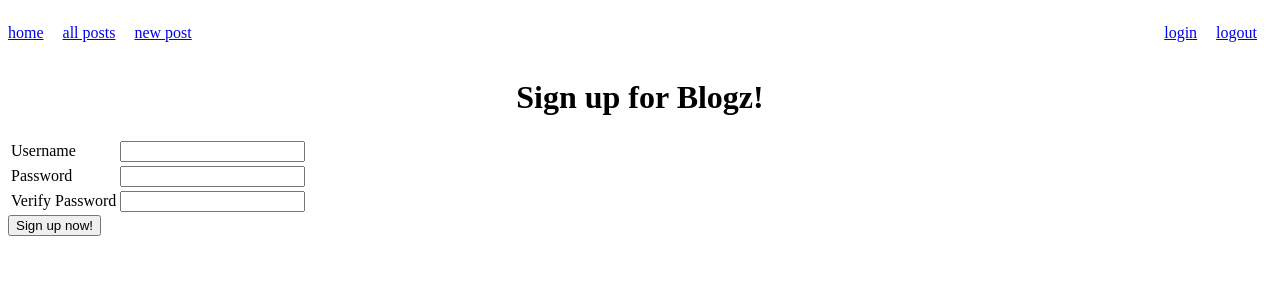
After one commit to dalehopper/blogz, a Flask app: page /signup in a window 1280 px wide. The commit adds this page. Shown: the top 300 px of the page. Run offline with Flask 2, Linux system fonts and the light colour scheme.

Commit message:
abd do dynamic user pages, uncomment pass protection

```diff
--- a/main.py
+++ b/main.py
@@ -1,11 +1,12 @@
-from flask import Flask, request, redirect, render_template
+from flask import Flask, request, redirect, render_template, session, flash
 from flask_sqlalchemy import SQLAlchemy
 
 app = Flask(__name__)
 app.config['DEBUG'] = True
-app.config['SQLALCHEMY_DATABASE_URI'] = 'mysql+pymysql://build-a-blog:123456@localhost:3306/build-a-blog'
+app.config['SQLALCHEMY_DATABASE_URI'] = 'mysql+pymysql://blogz:123456@localhost:3306/blogz'
 app.config['SQLALCHEMY_ECHO'] = True
 db = SQLAlchemy(app)
+app.secret_key = 'bobItsAboy!'
 
 
 class Blog(db.Model):
@@ -13,13 +14,32 @@ class Blog(db.Model):
     id = db.Column(db.Integer, primary_key=True)
     title = db.Column(db.String(120))
     body = db.Column(db.String(6000))
+    owner_id = db.Column(db.Integer, db.ForeignKey('user.id'))
 
-    def __init__(self, title, body):
+    def __init__(self, title, body, owner):
         self.title = title
         self.body = body
+        self.owner = owner
+class User(db.Model):
+    id = db.Column(db.Integer, primary_key=True)
+    username = db.Column(db.String(120))
+    password = db.Column(db.String(120))
+    blogs = db.relationship('Blog', backref='owner')
+
+    def __init__(self, username, password):
+        self.username = username
+        self.password = password
+
+""" @app.before_request
+def require_login():
+    allowed_routes = ['login', 'signup', 'index", "view_edit"]
+    if request.endpoint not in allowed_routes and 'username' not in session:
+return redirect('/login') """
+
 @app.route('/')
 def index():
-    return redirect('/blog')
+    users = User.query.all()
+    return render_template('index.html', title = "Our Blogz Users:", users = users)
 
 @app.route('/blog', methods=['POST', 'GET'])
 def view_edit():
@@ -39,7 +59,7 @@ def view_edit():
     requested_id = request.args.get("id")
     if requested_id == None:
         blogs = Blog.query.all()
-        return render_template('index.html', title = 'Build A Blog!', blogs = blogs)
+        return render_template('bloglist.html', title = 'Blogz!', blogs = blogs)
     #handles clicks on blog title links
     else:
         requested_blog = Blog.query.get(requested_id)
@@ -48,5 +68,64 @@ def view_edit():
 def add_blog():
     return render_template("newpost.html", title = "Make a New Blog")
 
+
+@app.route('/login', methods=['POST', 'GET'])
+def login():
+    if request.method == 'POST':
+        username = request.form['username']
+        password = request.form['password']
+        user = User.query.filter_by(username=username).first()
+        if user and user.password == password:
+            session['username'] = username
+            flash("Logged in")
+            return redirect('/newpost')
+        else:
+            flash('User password incorrect, or user does not exist', 'error')
+
+    return render_template('login.html', title = "Log into Blogz")
+
+@app.route('/signup', methods=['POST', 'GET'])
+def signup():
+    if request.method == 'POST':
+        username = request.form['username']
+        password = request.form['password']
+        verify = request.form['verify']
+
+
+        # validate user's data
+        errors = 0
+        existing_user = User.query.filter_by(username=username).first()
+        if not (username and password and verify):
+            flash ('One or more fields is invalid!', 'error')
+            errors +=1
+        if existing_user:
+            flash ('Sorry! That username is taken.  :(', 'error')
+            errors +=1
+        if password != verify:
+            flash ('Passwords do not match!', 'error')
+            errors +=1
+        if (len(username) < 3 or len(password) < 3):
+            flash ('Username and password must be at least 3 characters long!', 'error')
+            errors +=1
+        if errors >0:
+            return redirect ('/signup')
+
+        if not existing_user:
+            new_user = User(username, password)
+            db.session.add(new_user)
+            db.session.commit()
+            session['username'] = username
+            return redirect('/newpost')
+
+
+    return render_template('signup.html', title = "Sign up for Blogz!")
+
+@app.route('/logout')
+def logout():
+    del session['username']
+    return redirect('/blog')
+
+
+
 if __name__ == '__main__':
     app.run()
--- a/templates/base.html
+++ b/templates/base.html
@@ -1,7 +1,7 @@
 <!DOCTYPE html>
 <html>
     <head>
-        <title>Build a Blog</title>
+        <title>blogz</title>
         <style type="text/css">
             .error {
                 color: red;
@@ -9,13 +9,43 @@
             h1 {
                 text-align:center;
             }
+            nav ul {
+                padding: 0;
+                display: inline-block;
+            }
+
+            nav ul li {
+                list-style: none;
+                display: inline-block;
+                margin-right: 15px;
+            }
+
+            nav #user-account {
+                float: right;
+            }
+
         </style>
     </head>
     <body>
-
-        <a href="/blog">Main Blog Page</a>
-        <a href="/newpost">Add New Blog Entry</a>
+        <nav>
+            <ul id="user-account">
+                <li><a href="/login">login</a></li>
+                <li><a href="/logout">logout</a></li>
+            </ul>
+            <ul>
+                <li><a href="/">home</a></li>
+                <li><a href="/blog">all posts</a></li>
+                <li><a href="/newpost">new post</a></li>
+            </ul>
+        </nav>
         <h1>{{title}}</h1>
+        {% with messages = get_flashed_messages(with_categories=True) %}
+        <ul>
+            {% for category,message in messages %}
+                <li class="{{category}}">{{message}}</li>
+            {% endfor %}
+            </ul>
+        {% endwith %}
 
         {% block content %}
         {% endblock %}
--- /dev/null
+++ b/templates/signup.html
@@ -0,0 +1,30 @@
+{% extends "base.html" %}
+
+{% block content %}
+<form method="post">
+    <table>
+        <tr>
+            <td><label for="username">Username</label></td>
+            <td>
+                <input name="username" type="text" value="">
+                <span class="error"></span>
+            </td>
+        </tr>
+        <tr>
+            <td><label for="password">Password</label></td>
+            <td>
+                <input name="password" type="password">
+                <span class="error"></span>
+            </td>
+        </tr>
+        <tr>
+            <td><label for="verify">Verify Password</label></td>
+            <td>
+                <input name="verify" type="password">
+                <span class="error"></span>
+            </td>
+        </tr>
+    </table>
+    <input type="submit" value = 'Sign up now!'>
+</form>
+{% endblock %}
```
Also changed, not shown: templates/bloglist.html (added, +11 -0 lines), templates/index.html (+6 -4 lines), templates/login.html (added, +23 -0 lines).
